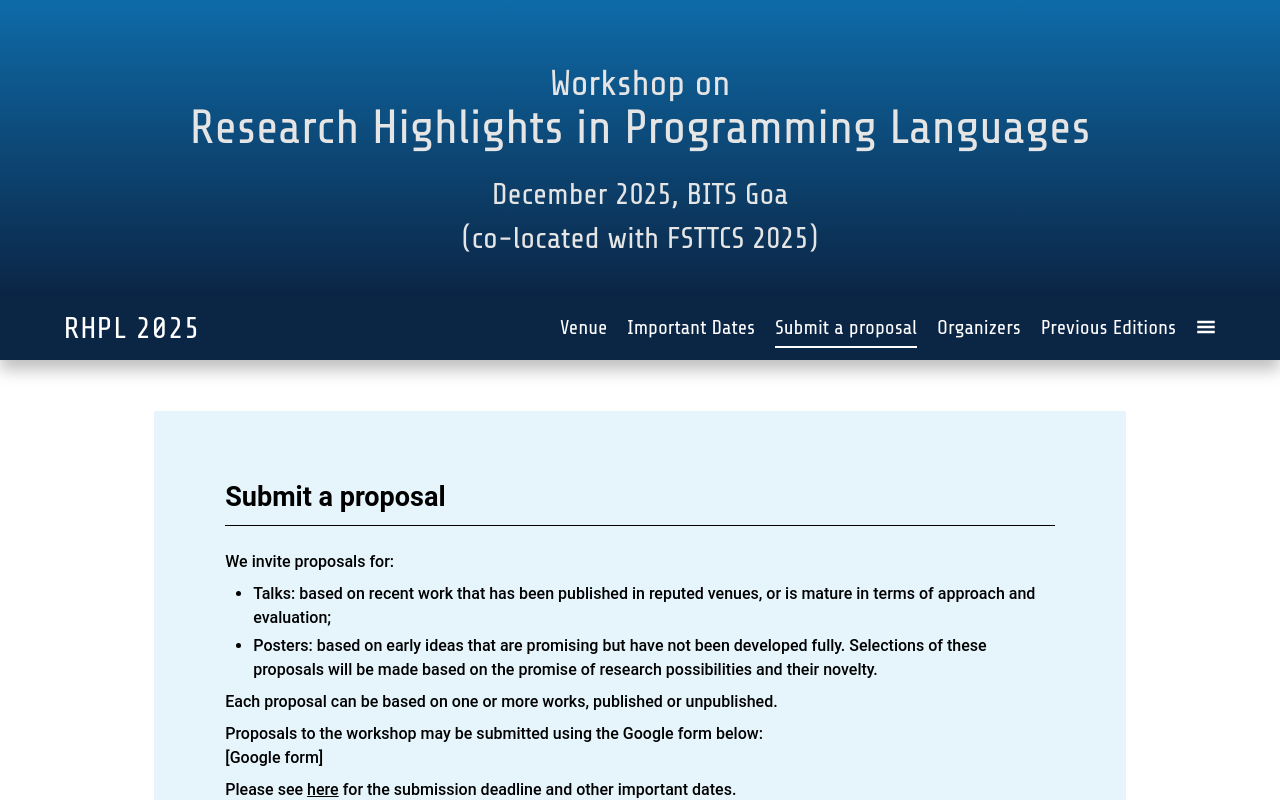
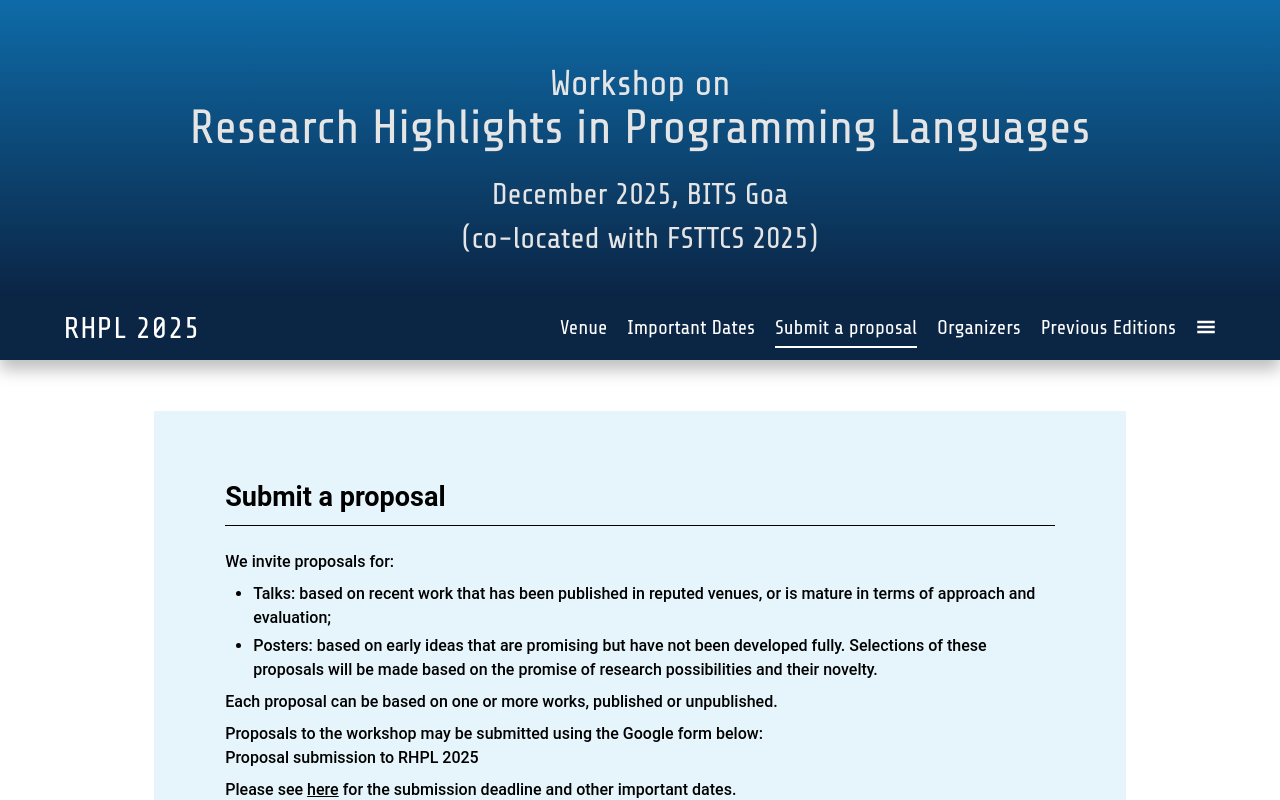
Before and after one commit to RajivDalal/RHPL, a React (Vite) app in the folder rhpl-web/: page /submit_proposal in a window 1280 px wide. Shown: the top 800 px of the page. Built offline with nearby package versions, Linux system fonts and the light colour scheme; a web font is replaced by a local one.

Commit message:
Added the proposal submission form

```diff
--- a/rhpl-web/src/pages/submit_proposal.jsx
+++ b/rhpl-web/src/pages/submit_proposal.jsx
@@ -24,7 +24,7 @@ const Submit_proposal = () => {
 
         <div>Proposals to the workshop may be submitted using the Google form below:</div>
 
-        [Google form]
+        <a href="https://forms.gle/RufuAs54zxsadp1n7">Proposal submission to RHPL 2025</a>
 
         <div>Please see <Link to="/important_dates" className="underline hover:#14248a">here</Link> for the submission deadline and other important dates.</div>
       </p>
```
